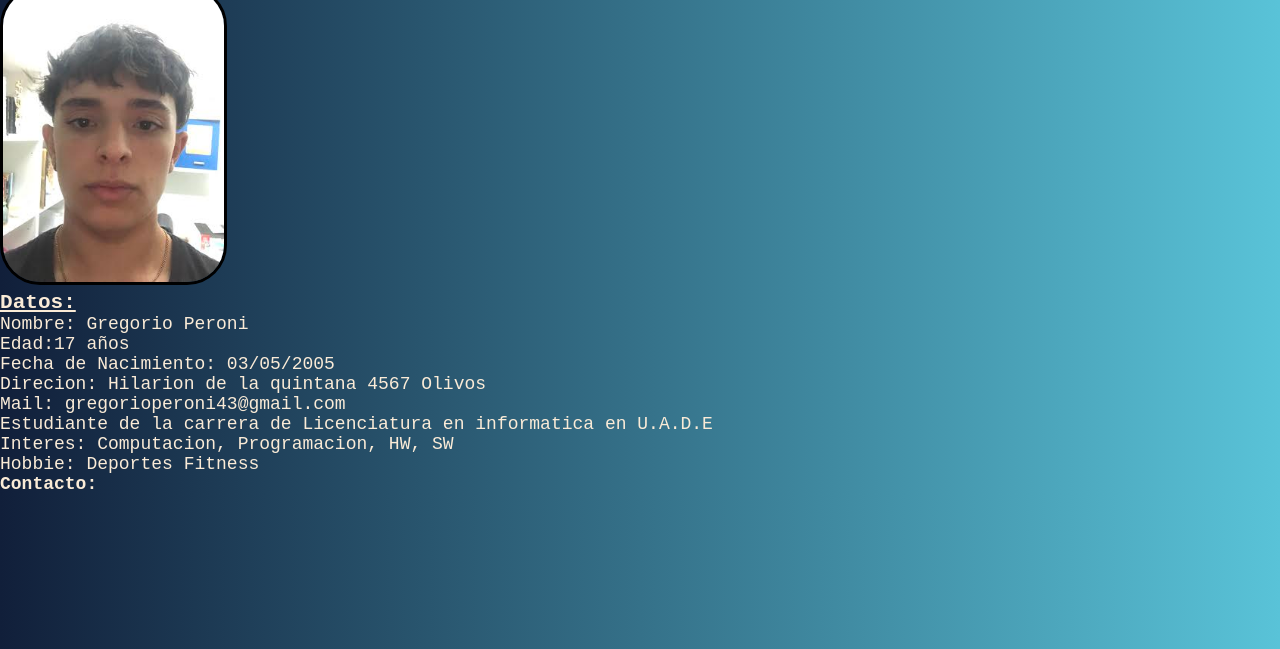
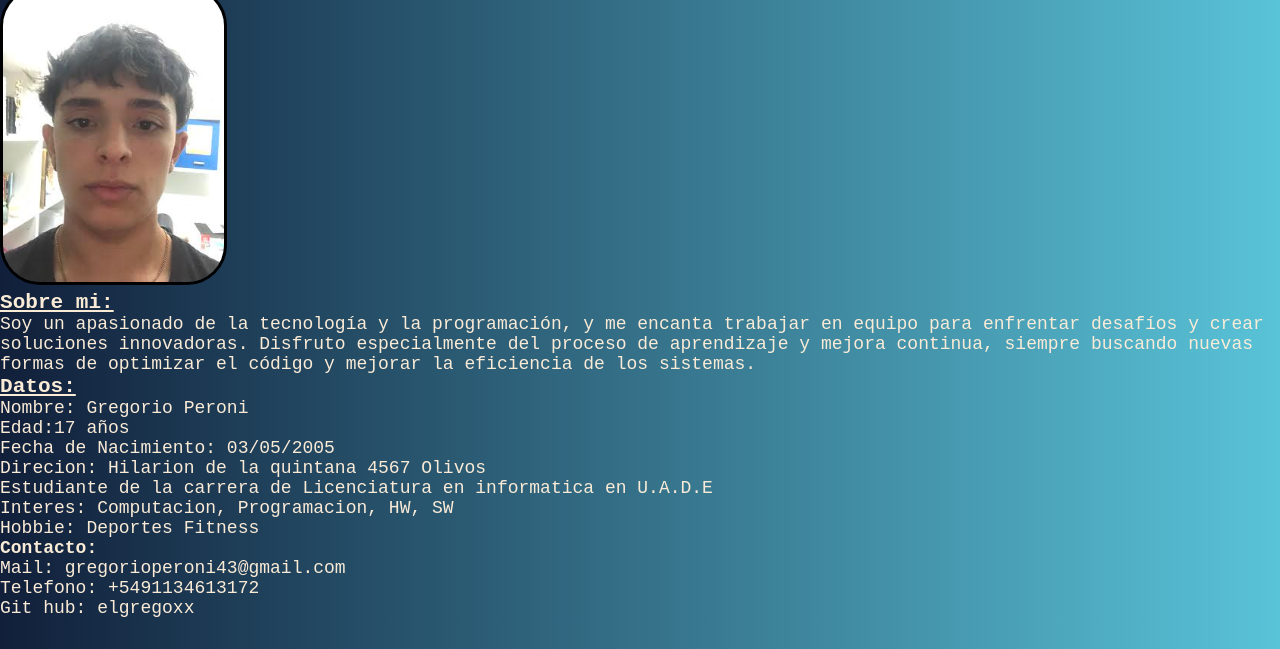
Before and after one commit to elgregoxx/CV, a plain HTML site: page index.html in a window 1280 px wide. Shown: the part 151-800 px from the top of the page. Drawn offline with Linux system fonts and the light colour scheme.

Commit message:
Add files via upload

```diff
--- a/index.html
+++ b/index.html
@@ -35,14 +35,18 @@
 
 
 
-<h3>Datos:</h3>
+<h3>Sobre mi:</h3>
+<p>Soy un apasionado de la tecnología y la programación, y me encanta trabajar en equipo para enfrentar desafíos y crear soluciones innovadoras.
+    Disfruto especialmente del proceso de aprendizaje y mejora continua,
+     siempre buscando nuevas formas de optimizar el código y mejorar la eficiencia de los sistemas.</p>
+     <h3>Datos:</h3>
 <p>Nombre: Gregorio Peroni</p>
 <p>Edad:17 años</p>
 <p>Fecha de Nacimiento: 03/05/2005</p>
 <p> Direcion: Hilarion de la quintana 4567 Olivos
 
 </p>
-<p> Mail: gregorioperoni43@gmail.com</p>
+
 
 <p>Estudiante de la carrera de Licenciatura en informatica en U.A.D.E</p>
      <p>Interes: Computacion, Programacion, HW, SW
@@ -52,7 +56,9 @@
 
    <h4>Contacto:</h4>
 
-
+   <p> Mail: gregorioperoni43@gmail.com</p>
+   <p> Telefono: +5491134613172</p>
+   <p>Git hub: elgregoxx</p>
 
 <style>
     button{
@@ -63,5 +69,7 @@
         color: #59c3d8;
     }
 </style>
+
+
 </body>
 </html>
```
